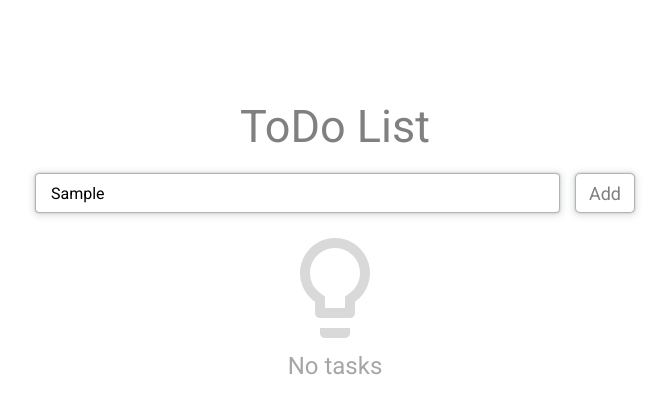
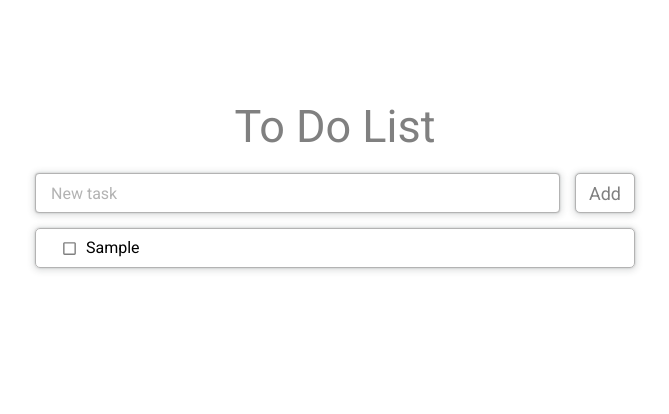
Before and after one commit to ephraimbinyamin/ToDo, a React (Create React App) app: page / in a window 1280 px wide. Both pictures are taken after typing "Sample" into the empty fields and a click on the button "Add". Shown: the top 414 px of the page, without its empty margins (305-974 px from the left). Built offline with nearby package versions, Linux system fonts and the light colour scheme.

Commit message:
Add task adding functionality

```diff
--- a/src/components/App/App.js
+++ b/src/components/App/App.js
@@ -6,11 +6,17 @@ import TodoList from "../TodoList/TodoList";
 import './app.scss';
 
 const App = () => {
+    const [tasks , setTasks] = useState([]);
+
+    const addTask = (task) => {
+        setTasks([...tasks , task]);
+    };
+
     return (
         <div className="app">
-            <h1 className="app__header">ToDo List</h1>
-            <TodoAddInput/>
-            <TodoList/>
+            <h1 className="app__header">To Do List</h1>
+            <TodoAddInput addTask={addTask} />
+            <TodoList tasks={tasks} />
         </div>
     );
 };
--- a/src/components/TodoAddInput/TodoAddInput.js
+++ b/src/components/TodoAddInput/TodoAddInput.js
@@ -1,10 +1,26 @@
+import { useState } from 'react';
+import { nanoid } from 'nanoid';
+
 import './todoAddInput.scss';
 
-const TodoAddInput = () => {
+const TodoAddInput = ({addTask}) => {
+
+    const [task , setTask] = useState('');
+
     return (
         <div className="todoAddInput">
-            <input className="todoAddInput__input" type="text" placeholder="New task"/>
-            <button className="btn todoAddInput__btn">Add</button>
+            <input className="todoAddInput__input"
+                    type="text"
+                    placeholder="New task"
+                    onChange={(e) => setTask(e.target.value)}
+                    value={task}
+                    />
+            <button className="btn todoAddInput__btn"
+                    onClick={() => {
+                        addTask({id: nanoid() , text: task , isChecked: false});
+                        setTask('');
+                    }}
+                    >Add</button>
         </div>
     );
 };
--- a/src/components/TodoItem/TodoItem.js
+++ b/src/components/TodoItem/TodoItem.js
@@ -1,6 +1,8 @@
 import './todoItem.scss';
 
-const TodoItem = () => {
+const TodoItem = ({text , isChecked}) => {
+
+    const todoItemTextClassNames = isChecked ? "todoItem__text todoItem__text-crossed" : "todoItem__text";
 
     const unchecked = (
         <svg className="todoItem__checkbox_icon" xmlns="http://www.w3.org/2000/svg" width="24" height="24" viewBox="0 0 24 24" fill="#000">
@@ -16,10 +18,11 @@ const TodoItem = () => {
 
     return (
         <li className="todoItem" tabIndex="0">
-            <div className="todoItem__checkbox">
-                <input type="checkbox" />
+            <div className="todoItem__checkbox" >
+                {isChecked ? checked : unchecked}
+                <input readOnly checked={isChecked} type="checkbox" />
             </div>
-            <div className="todoItem__text">To Do</div>
+            <div className={todoItemTextClassNames}>{text}</div>
             <div className="todoItem__delete">
                 <span></span>
                 <span></span>
--- a/src/components/TodoList/TodoList.js
+++ b/src/components/TodoList/TodoList.js
@@ -1,11 +1,31 @@
+import TodoItem from "../TodoItem/TodoItem";
+
 import NoTasks from '../NoTasks/NoTasks';
 
 import './todoList.scss';
 
-const TodoList = () => {
+const TodoList = ({tasks}) => {
+    const renderTodos = (arr) => {
+        return (
+            <ul className="todoList__list">
+                {arr.map(({id , text}) => {
+                    return (
+                        <TodoItem
+                            key={id}
+                            text={text}
+                            isChecked={false}
+                        />
+                    )
+                })}
+            </ul>
+        )
+    }
+
+    const renderedTasks = renderTodos(tasks);
+
     return (
         <div className="todoList">
-            <NoTasks/>
+            {tasks.length > 0 ? renderedTasks : <NoTasks/>}
         </div>
     );
 };
```
